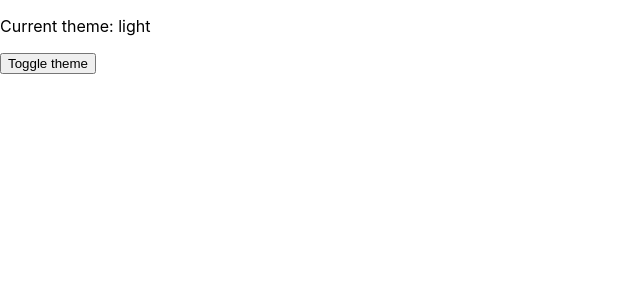
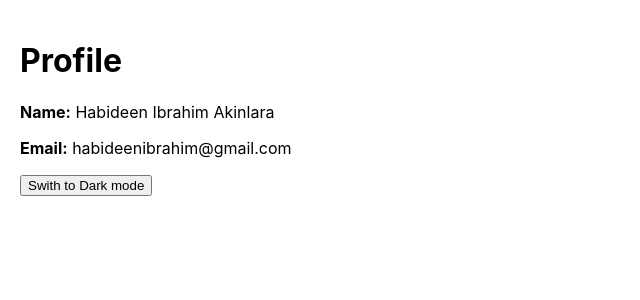
Before and after one commit to habideen/react_js_tutorial, a React (Create React App) app: page / in a window 1280 px wide. Shown: the top 300 px of the page, without its empty margins (0-640 px from the left). Built offline with nearby package versions, Linux system fonts and the light colour scheme.

Commit message:
context: show profile using context and state

```diff
--- a/src/App.js
+++ b/src/App.js
@@ -1,9 +1,10 @@
 import { useState, useEffect } from "react";
 import "./App.css";
+import UserProfile from "./components/context/UserProfile";
 // import StyledComponent from "./components/style/StyledComponent";
 // import LifeCycle from "./components/lifecycle/LifeCycle";
 // import AppContext from "./components/context/AppContext";
-import ContextUpdateState from "./components/context/ContextUpdateState";
+// import ContextUpdateState from "./components/context/ContextUpdateState";
 // import InlineStyle from "./components/style/Inline";
 // import ExternalCSS from "./components/style/ExternalCSS";
 // import UncontrolledForm from "./components/form/UncontrolledForm";
@@ -42,7 +43,8 @@ function content() {
       <StyledComponent /> */}
       {/* <LifeCycle /> */}
       {/* <AppContext /> */}
-      <ContextUpdateState />
+      {/* <ContextUpdateState /> */}
+      <UserProfile />
     </div>
   );
 }
--- /dev/null
+++ b/src/components/context/ProfilePage.js
@@ -0,0 +1,28 @@
+import React, {useContext} from 'react';
+import { UserContext } from './UserContext';
+import { ThemeContext } from "./ThemeContext";
+
+function ProfilePage() {
+  const {user} = useContext(UserContext);
+  const {isDarkMode, toggleTheme} = useContext(ThemeContext);
+
+  const themeStyles = {
+    backgroundColor: isDarkMode ? "#333" : "#fff",
+    color: isDarkMode ? "#fff" : "#000",
+    padding: "20px",
+    borderRadius: "10px",
+  }
+
+  return (
+    <div style={themeStyles}>
+      <h1>Profile</h1>
+      <p><strong>Name:</strong> {user.name}</p>
+      <p><strong>Email:</strong> {user.email}</p>
+      <button
+        onClick={toggleTheme}
+      >Swith to {isDarkMode ? "Light" : "Dark"} mode</button>
+    </div>
+  );
+}
+
+export default ProfilePage;
--- /dev/null
+++ b/src/components/context/ThemeContext.js
@@ -0,0 +1,17 @@
+import React, { useState, createContext } from "react";
+
+export const ThemeContext = createContext();
+
+export const ThemeProvider = ({ children }) => {
+  const [isDarkMode, setIsDarkMode] = useState(false);
+
+  const toggleTheme = () => {
+    setIsDarkMode((prevMode) => !prevMode);
+  };
+
+  return (
+    <ThemeContext.Provider value={{ isDarkMode, toggleTheme }}>
+      {children}
+    </ThemeContext.Provider>
+  );
+};
--- /dev/null
+++ b/src/components/context/UserContext.js
@@ -0,0 +1,16 @@
+import React, { useState, createContext } from "react";
+
+export const UserContext = createContext();
+
+export const UserProvider = ({children}) => {
+  const [user, setUser] = useState({
+    name: "Habideen Ibrahim Akinlara",
+    email: "habideenibrahim@gmail.com",
+  });
+
+  return (
+    <UserContext.Provider value={{user, setUser}}>
+      {children}
+    </UserContext.Provider>
+  );
+};
--- /dev/null
+++ b/src/components/context/UserProfile.js
@@ -0,0 +1,16 @@
+import React from 'react';
+import ProfilePage from "./ProfilePage";
+import { UserProvider } from "./UserContext";
+import { ThemeProvider } from "./ThemeContext";
+
+function UserProfile() {
+  return (
+    <ThemeProvider>
+      <UserProvider>
+        <ProfilePage />
+      </UserProvider>
+    </ThemeProvider>
+  );
+}
+
+export default UserProfile;
```
